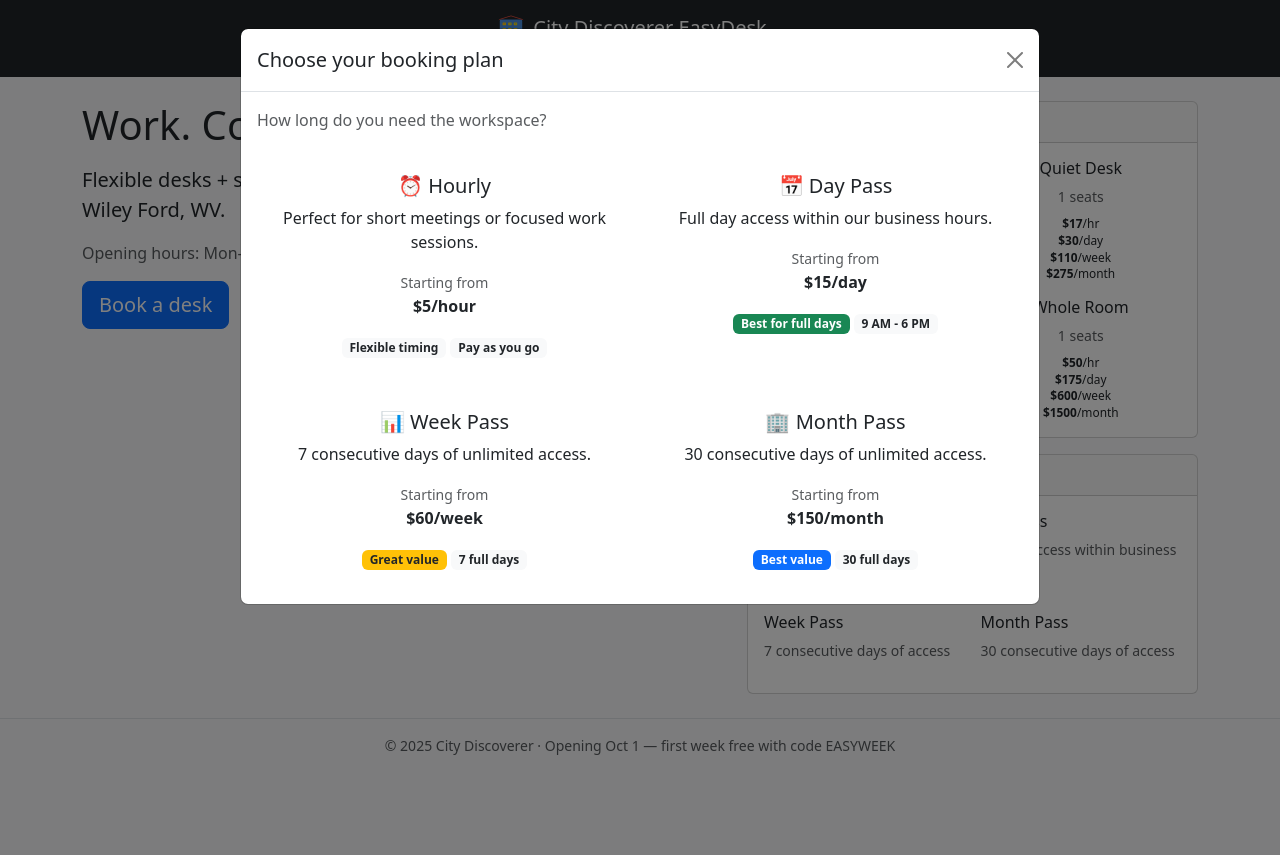
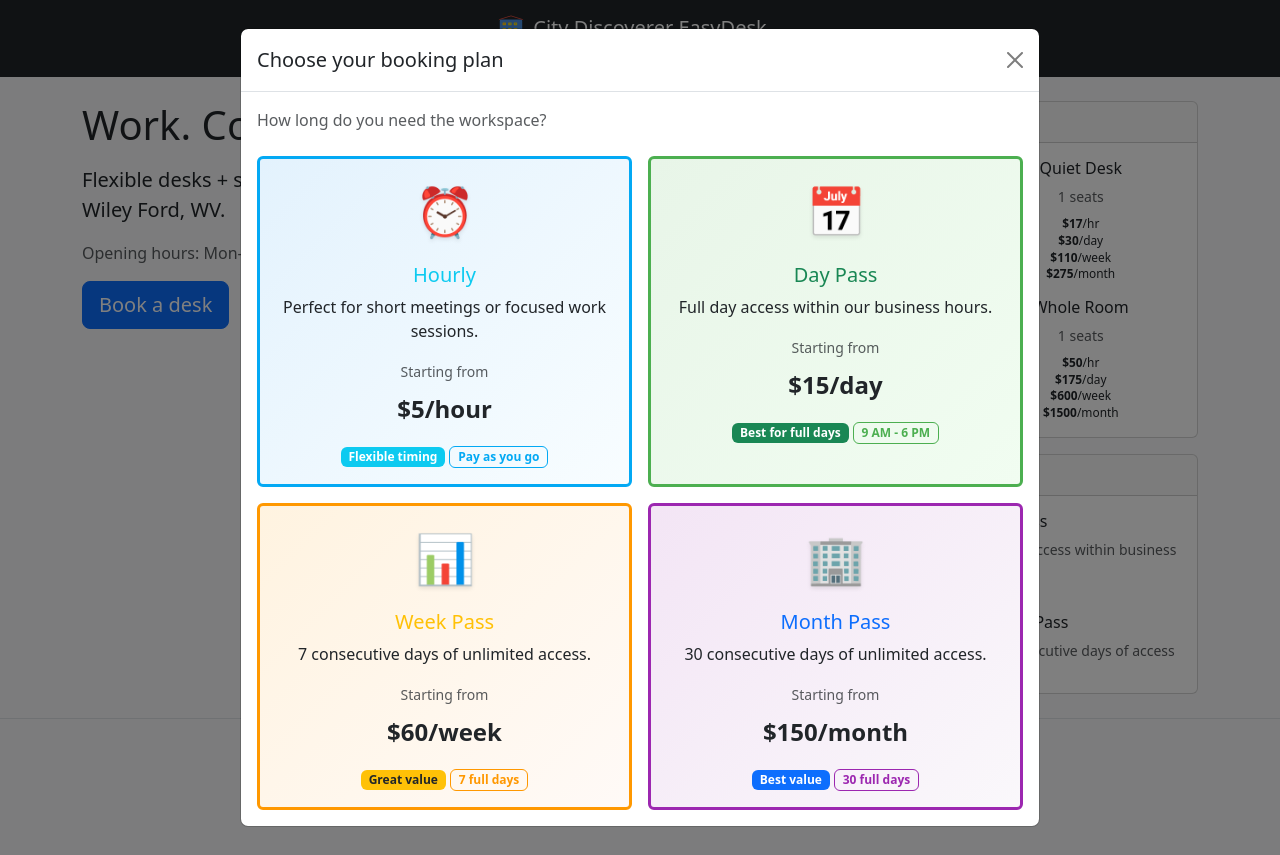
Before and after one commit to felabayomi/ReserveEZ, a Flask app: page / in a window 1280 px wide, after a click on "Book a desk". Run offline with Flask 3, Linux system fonts and the light colour scheme.

Commit message:
Improve plan card styling and add icons for better visual distinction
Update the plan cards in templates/index.html to include specific class names for each plan type (hourly, day, week, month) and add corresponding icons and distinct text/badge colors to improve visual clarity and user experience.

Replit-Commit-Author: Agent
Replit-Commit-Session-Id: eb80e440-3f3a-42d8-9877-44de6fb57c25
Replit-Commit-Checkpoint-Type: full_checkpoint
Replit-Commit-Screenshot-Url: https://storage.googleapis.com/screenshot-production-us-central1/c70ea1f2-67d3-4bcd-bcb2-3b55e3e8027e/eb80e440-3f3a-42d8-9877-44de6fb57c25/VS1mc7y

```diff
--- a/templates/index.html
+++ b/templates/index.html
@@ -70,65 +70,69 @@
         <p class="text-muted mb-4">How long do you need the workspace?</p>
         <div class="row g-3">
           <div class="col-md-6">
-            <div class="card plan-card h-100" onclick="selectPlan('hour')">
+            <div class="card plan-card plan-hourly h-100" onclick="selectPlan('hour')">
               <div class="card-body text-center">
-                <h5 class="card-title">⏰ Hourly</h5>
+                <div class="plan-icon mb-3">⏰</div>
+                <h5 class="card-title text-info">Hourly</h5>
                 <p class="card-text">Perfect for short meetings or focused work sessions.</p>
                 <div class="pricing-examples">
                   <small class="text-muted">Starting from</small>
-                  <div><strong>$5/hour</strong></div>
+                  <div class="price-display"><strong>$5</strong>/hour</div>
                 </div>
                 <div class="mt-3">
-                  <span class="badge bg-light text-dark">Flexible timing</span>
-                  <span class="badge bg-light text-dark">Pay as you go</span>
+                  <span class="badge bg-info">Flexible timing</span>
+                  <span class="badge bg-outline-info">Pay as you go</span>
                 </div>
               </div>
             </div>
           </div>
           <div class="col-md-6">
-            <div class="card plan-card h-100" onclick="selectPlan('day')">
+            <div class="card plan-card plan-day h-100" onclick="selectPlan('day')">
               <div class="card-body text-center">
-                <h5 class="card-title">📅 Day Pass</h5>
+                <div class="plan-icon mb-3">📅</div>
+                <h5 class="card-title text-success">Day Pass</h5>
                 <p class="card-text">Full day access within our business hours.</p>
                 <div class="pricing-examples">
                   <small class="text-muted">Starting from</small>
-                  <div><strong>$15/day</strong></div>
+                  <div class="price-display"><strong>$15</strong>/day</div>
                 </div>
                 <div class="mt-3">
                   <span class="badge bg-success">Best for full days</span>
-                  <span class="badge bg-light text-dark">9 AM - 6 PM</span>
+                  <span class="badge bg-outline-success">9 AM - 6 PM</span>
                 </div>
               </div>
             </div>
           </div>
           <div class="col-md-6">
-            <div class="card plan-card h-100" onclick="selectPlan('week')">
+            <div class="card plan-card plan-week h-100" onclick="selectPlan('week')">
               <div class="card-body text-center">
-                <h5 class="card-title">📊 Week Pass</h5>
+                <div class="plan-icon mb-3">📊</div>
+                <h5 class="card-title text-warning">Week Pass</h5>
                 <p class="card-text">7 consecutive days of unlimited access.</p>
                 <div class="pricing-examples">
                   <small class="text-muted">Starting from</small>
-                  <div><strong>$60/week</strong></div>
+                  <div class="price-display"><strong>$60</strong>/week</div>
                 </div>
                 <div class="mt-3">
                   <span class="badge bg-warning text-dark">Great value</span>
-                  <span class="badge bg-light text-dark">7 full days</span>
+                  <span class="badge bg-outline-warning">7 full days</span>
                 </div>
               </div>
             </div>
           </div>
           <div class="col-md-6">
-            <div class="card plan-card h-100" onclick="selectPlan('month')">
+            <div class="card plan-card plan-month h-100" onclick="selectPlan('month')">
               <div class="card-body text-center">
-                <h5 class="card-title">🏢 Month Pass</h5>
+                <div class="plan-icon mb-3">🏢</div>
+                <h5 class="card-title text-primary">Month Pass</h5>
                 <p class="card-text">30 consecutive days of unlimited access.</p>
                 <div class="pricing-examples">
                   <small class="text-muted">Starting from</small>
-                  <div><strong>$150/month</strong></div>
+                  <div class="price-display"><strong>$150</strong>/month</div>
                 </div>
                 <div class="mt-3">
                   <span class="badge bg-primary">Best value</span>
-                  <span class="badge bg-light text-dark">30 full days</span>
+                  <span class="badge bg-outline-primary">30 full days</span>
                 </div>
               </div>
             </div>
@@ -149,23 +153,112 @@ function selectPlan(planType) {
   window.location.href = `/book?plan=${planType}`;
 }
 
-// Add hover effects for plan cards
+// Add enhanced styling for distinct plan cards
 document.addEventListener('DOMContentLoaded', function() {
   const style = document.createElement('style');
   style.textContent = `
     .plan-card {
       cursor: pointer;
-      transition: all 0.2s ease;
-      border: 2px solid transparent;
+      transition: all 0.3s ease;
+      border: 3px solid transparent;
+      position: relative;
+      overflow: hidden;
     }
-    .plan-card:hover {
-      transform: translateY(-5px);
-      box-shadow: 0 8px 25px rgba(0,0,0,0.15);
-      border-color: #0d6efd;
+
+    /* Hourly - Blue Theme */
+    .plan-hourly {
+      background: linear-gradient(135deg, #e3f2fd 0%, #f8fdff 100%);
+      border-color: #03a9f4;
     }
+    .plan-hourly:hover {
+      transform: translateY(-8px);
+      box-shadow: 0 12px 30px rgba(3, 169, 244, 0.3);
+      border-color: #0288d1;
+    }
+
+    /* Day Pass - Green Theme */
+    .plan-day {
+      background: linear-gradient(135deg, #e8f5e8 0%, #f1fdf1 100%);
+      border-color: #4caf50;
+    }
+    .plan-day:hover {
+      transform: translateY(-8px);
+      box-shadow: 0 12px 30px rgba(76, 175, 80, 0.3);
+      border-color: #388e3c;
+    }
+
+    /* Week Pass - Orange Theme */
+    .plan-week {
+      background: linear-gradient(135deg, #fff3e0 0%, #fffaf7 100%);
+      border-color: #ff9800;
+    }
+    .plan-week:hover {
+      transform: translateY(-8px);
+      box-shadow: 0 12px 30px rgba(255, 152, 0, 0.3);
+      border-color: #f57c00;
+    }
+
+    /* Month Pass - Purple Theme */
+    .plan-month {
+      background: linear-gradient(135deg, #f3e5f5 0%, #faf8fb 100%);
+      border-color: #9c27b0;
+    }
+    .plan-month:hover {
+      transform: translateY(-8px);
+      box-shadow: 0 12px 30px rgba(156, 39, 176, 0.3);
+      border-color: #7b1fa2;
+    }
+
+    /* Enhanced icon styling */
+    .plan-icon {
+      font-size: 3rem;
+      display: block;
+      text-shadow: 0 2px 4px rgba(0,0,0,0.1);
+    }
+
+    /* Better price display */
+    .price-display {
+      font-size: 1.5rem;
+      font-weight: bold;
+      margin: 0.5rem 0;
+    }
+
+    /* Custom badge styles */
+    .bg-outline-info {
+      background-color: transparent;
+      border: 1px solid #03a9f4;
+      color: #03a9f4;
+    }
+    .bg-outline-success {
+      background-color: transparent;
+      border: 1px solid #4caf50;
+      color: #4caf50;
+    }
+    .bg-outline-warning {
+      background-color: transparent;
+      border: 1px solid #ff9800;
+      color: #ff9800;
+    }
+    .bg-outline-primary {
+      background-color: transparent;
+      border: 1px solid #9c27b0;
+      color: #9c27b0;
+    }
+
+    /* Pricing grid for landing page */
     .pricing-grid {
       font-size: 0.85rem;
       line-height: 1.4;
+    }
+
+    /* Add subtle animation to icons */
+    @keyframes iconPulse {
+      0%, 100% { transform: scale(1); }
+      50% { transform: scale(1.05); }
+    }
+
+    .plan-card:hover .plan-icon {
+      animation: iconPulse 1s ease-in-out infinite;
     }
   `;
   document.head.appendChild(style);
```
Also changed, not shown: attached_assets/image_1758815108768.png (added), 1 other file.
